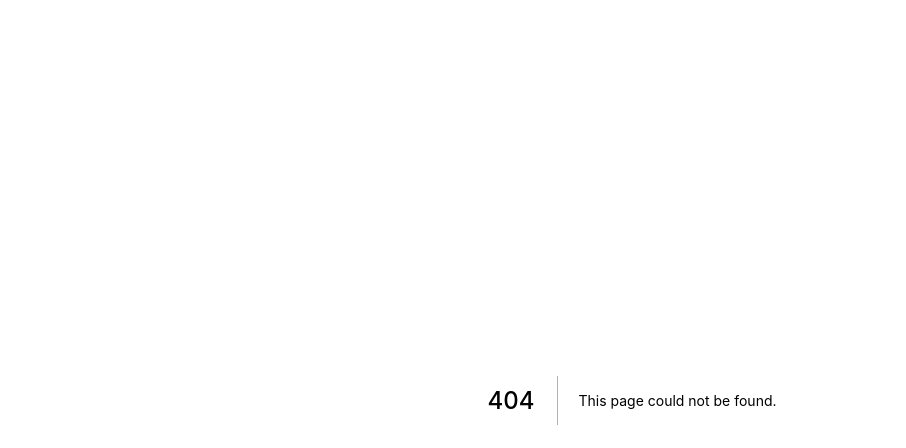
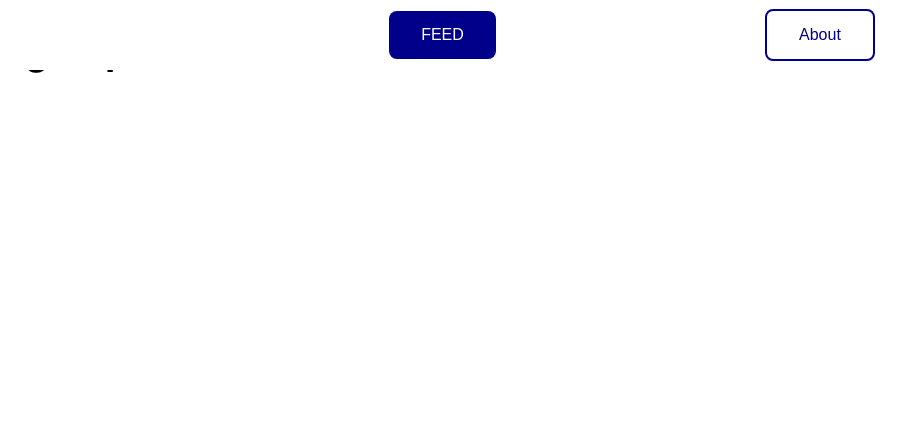
Before and after one commit to njandersen/personal-blog, a Next.js app: page /enter in a window 1280 px wide. Before the commit this address had no page. Shown: the top 448 px of the page, without its empty margins (8-914 px from the left). Built offline with nearby package versions, Linux system fonts and the light colour scheme.

Commit message:
Set up firebase and navbar along with some social functions

```diff
--- /dev/null
+++ b/components/Loader.js
@@ -0,0 +1,4 @@
+// Loading spinner
+export default function Loader({ show }) {
+  return show ? <div className="loader"></div> : null;
+}
--- /dev/null
+++ b/components/Navbar.js
@@ -0,0 +1,29 @@
+import Link from "next/link";
+import toast from "react-hot-toast";
+
+export default function Navbar() {
+  const user = null;
+  const username = null;
+
+  return (
+    <nav className="navbar">
+      <ul>
+        <li>
+          <Link href="/">
+            <button
+              className="btn feedBtn"
+              onClick={() => toast.success("Feed Clicked!")}
+            >
+              FEED
+            </button>
+          </Link>
+        </li>
+        <li>
+          <Link href="/about">
+            <button className="btn aboutBtn">About</button>
+          </Link>
+        </li>
+      </ul>
+    </nav>
+  );
+}
--- a/package.json
+++ b/package.json
@@ -11,11 +11,14 @@
   "license": "ISC",
   "dependencies": {
     "date-fns": "^2.29.2",
+    "firebase": "^9.9.3",
     "gray-matter": "^4.0.3",
     "grey-matter": "^0.0.0",
     "next": "^12.2.5",
     "react": "^18.2.0",
     "react-dom": "^18.2.0",
+    "react-firebase-hooks": "^5.0.3",
+    "react-hot-toast": "^2.3.0",
     "remark": "^14.0.2",
     "remark-html": "^15.0.1"
   }
--- a/pages/_app.js
+++ b/pages/_app.js
@@ -1,5 +1,13 @@
+import Navbar from "../components/Navbar";
 import "../styles/global.css";
+import { Toaster } from "react-hot-toast";
 
 export default function App({ Component, pageProps }) {
-  return <Component {...pageProps} />;
+  return (
+    <>
+      <Navbar />
+      <Component {...pageProps} />
+      <Toaster />
+    </>
+  );
 }
--- /dev/null
+++ b/pages/enter.js
@@ -0,0 +1,7 @@
+export default function EnterPage({}) {
+  return (
+    <main>
+      <h1>Sign Up!</h1>
+    </main>
+  );
+}
--- a/styles/global.css
+++ b/styles/global.css
@@ -25,3 +25,66 @@ img {
   max-width: 100%;
   display: block;
 }
+
+/* css for loading spinner */
+.loader {
+  border: 10px solid var(--color-bg);
+  border-top: 10px solid var(--color-blue);
+  border-radius: 50%;
+  width: 50px;
+  height: 50px;
+  animation: spin 2s linear infinite;
+}
+@keyframes spin {
+  0% {
+    transform: rotate(0deg);
+  }
+  100% {
+    transform: rotate(360deg);
+  }
+}
+
+/* Navbar settings */
+.navbar {
+  height: 70px;
+  width: 100%;
+  background: white;
+  color: var(--colors-text);
+  position: fixed;
+  top: 0;
+  padding: 0 10vw;
+  font-weight: bold;
+  border-bottom: 1px solid var(--color-gray);
+  z-index: 99;
+}
+.navbar ul {
+  list-style-type: none;
+  margin: 0;
+  padding: 0;
+  display: flex;
+  align-items: center;
+  justify-content: space-evenly;
+  height: 100%;
+}
+/* Buttons */
+.feedBtn {
+  background-color: darkblue;
+  border: none;
+  border-radius: 8px;
+  color: white;
+  text-align: center;
+  padding: 15px 32px;
+  text-decoration: none;
+  display: inline-block;
+  font-size: 16px;
+}
+.aboutBtn {
+  background-color: white;
+  color: darkblue;
+  border: 2px solid darkblue;
+  border-radius: 8px;
+  text-align: center;
+  text-decoration: none;
+  padding: 15px 32px;
+  font-size: 16px;
+}
```
Also changed, not shown: lib/firebase.js (added, +24 -0 lines), pages/[username]/[slug].js (added), pages/[username]/index.js (added), pages/admin/[slug].js (added), pages/admin/index.js (added), 1 other file (tests, documents, lock files or other folders).
